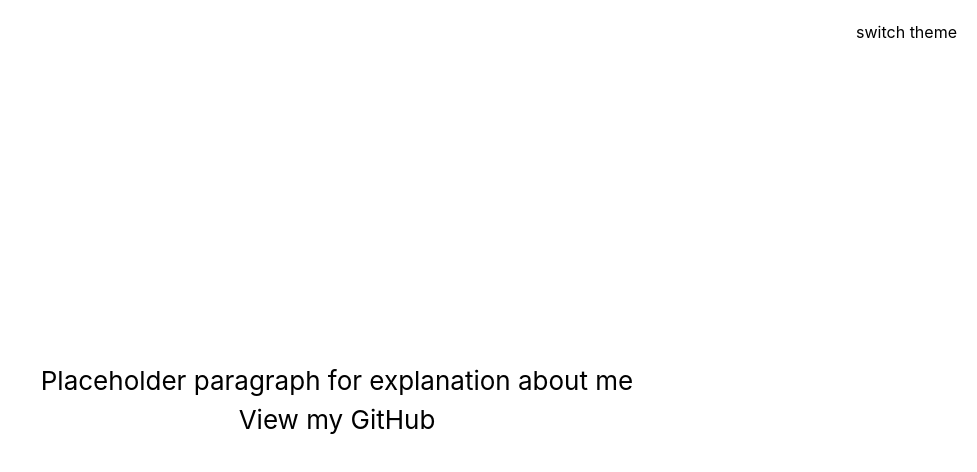
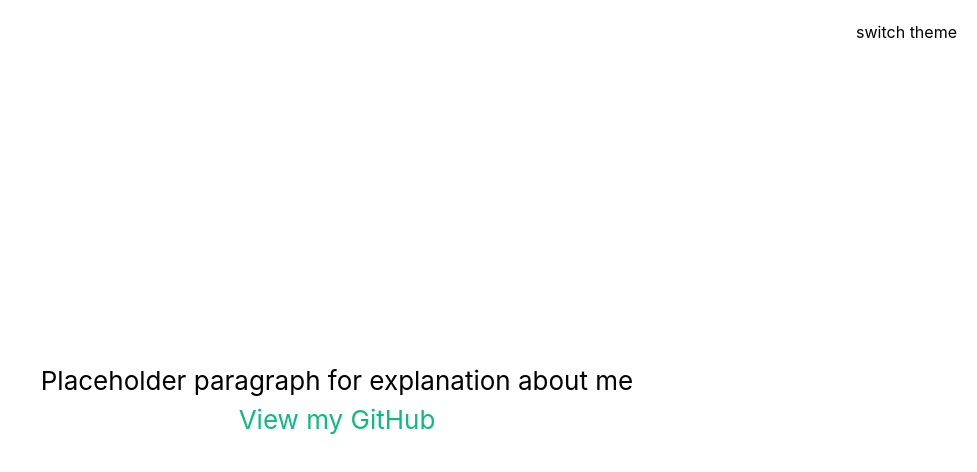
Before and after one commit to wolffshots/wolffshots, a React (Create React App) app: page / in a window 1280 px wide. Shown: the top 472 px of the page, without its empty margins (303-1280 px from the left). Built offline with nearby package versions, Linux system fonts and the light colour scheme.

Commit message:
fixed colours of link

```diff
--- a/src/pages/Home/Home.tsx
+++ b/src/pages/Home/Home.tsx
@@ -5,7 +5,7 @@ const About = () => {
     <Layout>
       <p>Placeholder paragraph for explanation about me</p>
       <a
-        className="dark:text-blue-600 text-black"
+        className="dark:text-blue-300 text-green-500"
         href="https://www.github.com/wolffshots"
         target="_blank"
         rel="noopener noreferrer"
```
